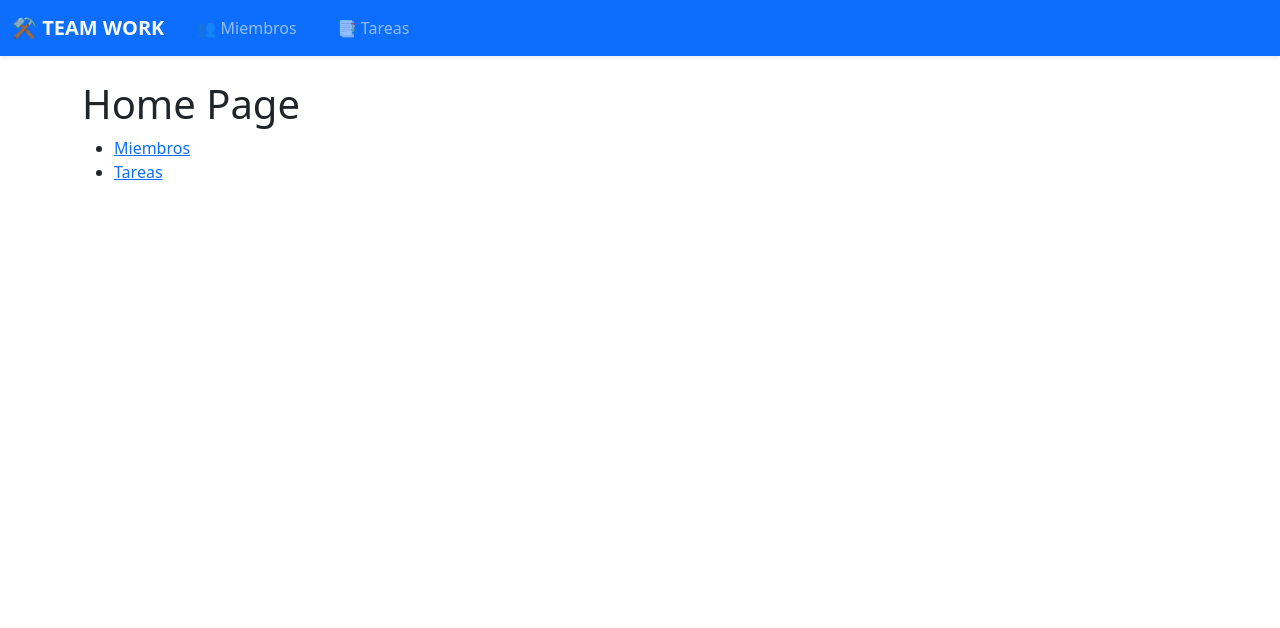
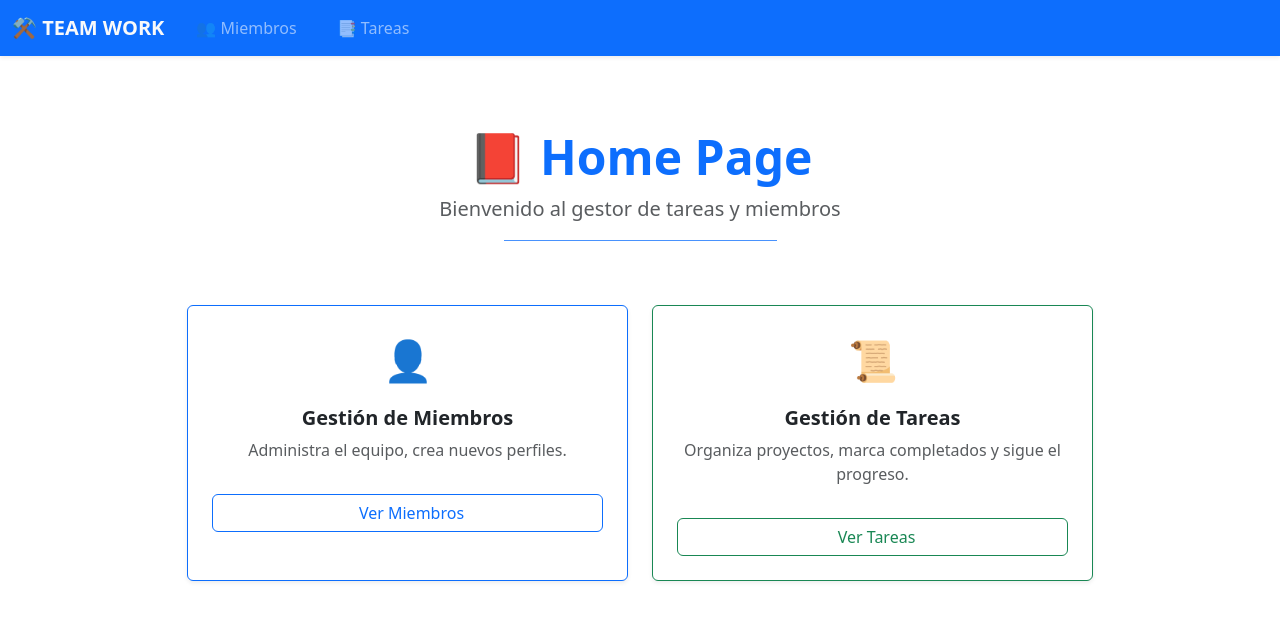
Before and after one commit to carlosingsistem/equipotrabajo, a Flask app: page / in a window 1280 px wide. Shown: the top 628 px of the page. Run offline with Flask 3, Linux system fonts and the light colour scheme.

Commit message:
Adicion de estilos para las operaciones de miembro

```diff
--- a/blueprintapp/core/templates/core/index.html
+++ b/blueprintapp/core/templates/core/index.html
@@ -2,9 +2,48 @@
 {% block title %}Blueprints - Flask{% endblock %}
 
 {% block content %}
-<h1>Home Page</h1>
-<ul>
-    <li><a href="{{ url_for('bp_miembro.index') }}">Miembros</a></li>
-    <li><a href="{{ url_for('bp_tarea.index') }}">Tareas</a></li>
-</ul>
-{% endblock%}
+
+<div class="container py-5">
+  <div class="row justify-content-center">
+    <div class="col-12 text-center mb-5">
+      <h1 class="display-5 fw-bold text-primary">📕 Home Page</h1>
+      <p class="lead text-muted">Bienvenido al gestor de tareas y miembros</p>
+      <hr class="w-25 mx-auto text-primary opacity-75">
+    </div>
+  </div>
+
+  <div class="row g-4 justify-content-center">
+
+    <!-- Tarjeta de Miembros -->
+    <div class="col-md-6 col-lg-5">
+      <div class="card h-100 border-primary shadow-sm text-center">
+        <div class="card-body p-4">
+          <div class="mb-3 fs-1 text-primary">👤</div>
+          <h5 class="fw-bold">Gestión de Miembros</h5>
+          <p class="text-muted">Administra el equipo, crea nuevos perfiles.</p>
+          <a href="{{ url_for('bp_miembro.index') }}" class="btn btn-outline-primary w-100 mt-3">
+            <i class="bi bi-person-badge me-2"></i> Ver Miembros
+          </a>
+        </div>
+      </div>
+    </div>
+
+    <!-- Tarjeta de Tareas -->
+    <div class="col-md-6 col-lg-5">
+      <div class="card h-100 border-success shadow-sm text-center">
+        <div class="card-body p-4">
+          <div class="mb-3 fs-1 text-success">📜</div>
+          <h5 class="fw-bold">Gestión de Tareas</h5>
+          <p class="text-muted">Organiza proyectos, marca completados y sigue el progreso.</p>
+          <a href="{{ url_for('bp_tarea.index') }}" class="btn btn-outline-success w-100 mt-3">
+            <i class="bi bi-list-task me-2"></i> Ver Tareas
+          </a>
+        </div>
+      </div>
+    </div>
+
+  </div>
+</div>
+
+
+{% endblock %}
```
Also changed, not shown: blueprintapp/miembros/templates/miembro/create.html (+21 -10 lines), blueprintapp/miembros/templates/miembro/edit.html (+23 -10 lines), blueprintapp/miembros/templates/miembro/index.html (+34 -9 lines).
